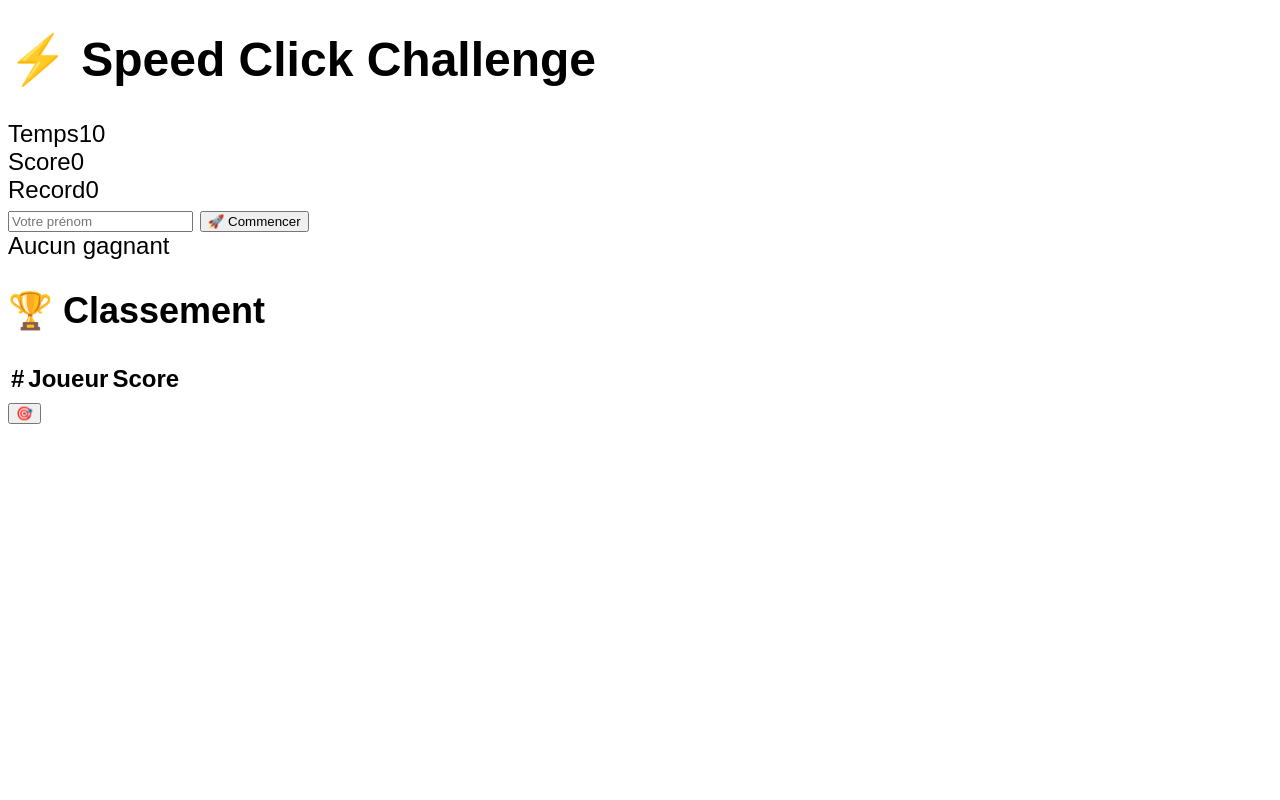
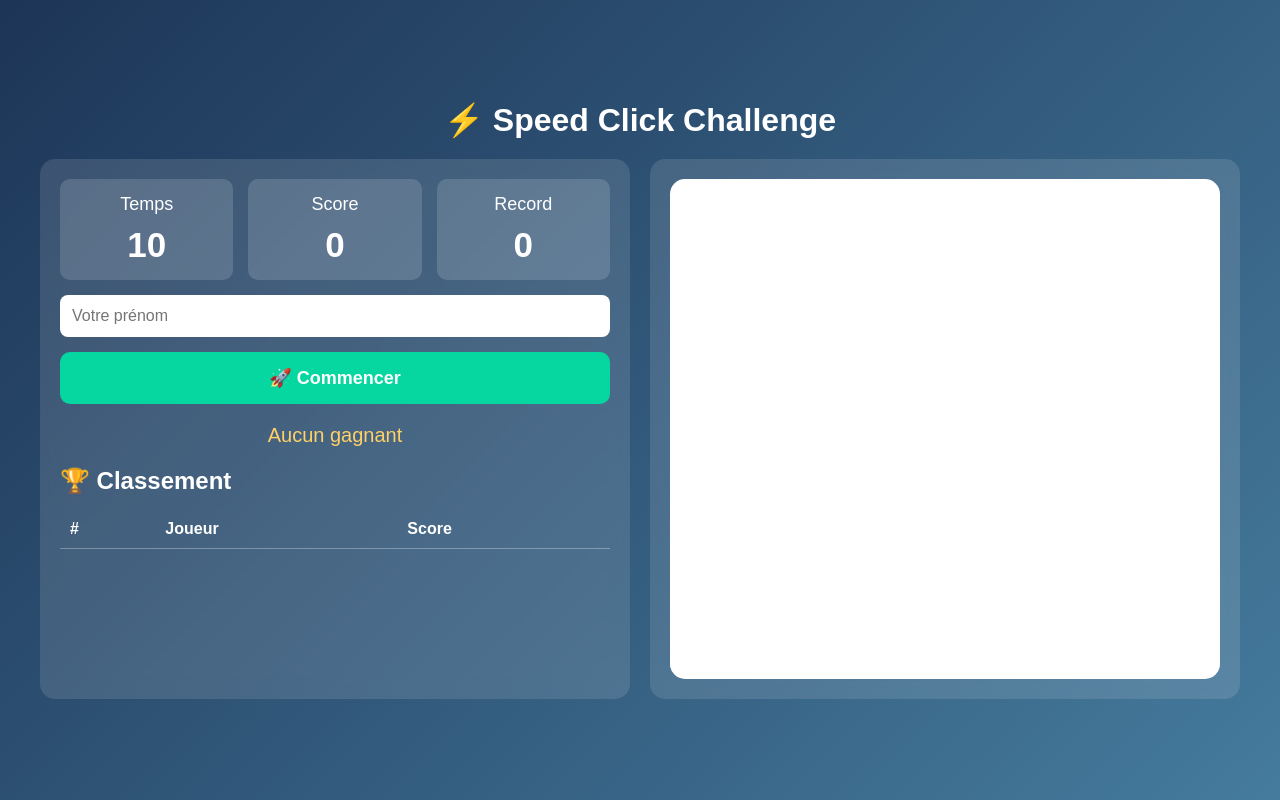
Before and after one commit to SprigganTwelve/Todo-CI-CD, a plain HTML site: page index.html in a window 1280 px wide. Drawn offline with Linux system fonts and the light colour scheme.

Commit message:
set up css

```diff
--- a/style.css
+++ b/style.css
@@ -1,52 +1,144 @@
+* {
+  box-sizing: border-box;
+  margin: 0;
+  padding: 0;
+  font-family: Arial, sans-serif;
+}
+
 body {
-  font-family: sans-serif;
-  font-size: 1.5rem;
+  min-height: 100vh;
+  display: flex;
+  justify-content: center;
+  align-items: center;
+  background: linear-gradient(135deg, #1d3557, #457b9d);
+  color: white;
+}
+
+.container {
+  width: 95%;
+  max-width: 1200px;
 }
 
 h1 {
-  font-family: fantasy;
+  text-align: center;
+  margin-bottom: 20px;
 }
 
-#container {
-  margin: 5rem;
+.layout {
+  display: grid;
+  grid-template-columns: 1fr 1fr;
+  gap: 20px;
 }
 
-#button-clicker {
-  background-color: aquamarine;
+.panel {
+  background: rgba(255, 255, 255, 0.12);
+  padding: 20px;
+  border-radius: 15px;
+  backdrop-filter: blur(10px);
+}
+
+.stats {
+  display: grid;
+  grid-template-columns: repeat(3, 1fr);
+  gap: 15px;
+}
+
+.card {
+  background: rgba(255, 255, 255, 0.15);
+  padding: 15px;
+  border-radius: 10px;
+  text-align: center;
+  font-size: 18px;
+}
+
+.card span {
+  display: block;
+  margin-top: 10px;
+  font-size: 35px;
+  font-weight: bold;
+}
+
+input {
+  width: 100%;
+  padding: 12px;
+  margin: 15px 0;
   border: none;
-  padding: 1rem;
-  border-radius: 0.5rem;
+  border-radius: 8px;
+  font-size: 16px;
+}
+
+button {
   cursor: pointer;
-  font-size: 1.5rem;
+}
+
+#startBtn {
+  width: 100%;
+  padding: 15px;
+  border: none;
+  border-radius: 10px;
+  background: #06d6a0;
+  color: white;
+  font-size: 18px;
   font-weight: bold;
-  transition: all 0.3s;
-  &:hover {
-    scale: 1.1;
+}
+
+#startBtn:hover {
+  background: #04b889;
+}
+
+#winner {
+  margin: 20px 0;
+  text-align: center;
+  color: #ffd166;
+  font-size: 20px;
+}
+
+#gameArea {
+  height: 500px;
+  background: white;
+  border-radius: 15px;
+  position: relative;
+  overflow: hidden;
+}
+
+#target {
+  display: none;
+  position: absolute;
+  width: 70px;
+  height: 70px;
+  border-radius: 50%;
+  border: none;
+  background: #e63946;
+  font-size: 30px;
+}
+
+#target:hover {
+  transform: scale(1.1);
+}
+
+table {
+  width: 100%;
+  border-collapse: collapse;
+  margin-top: 15px;
+}
+
+th,
+td {
+  padding: 10px;
+  text-align: left;
+  border-bottom: 1px solid rgba(255, 255, 255, 0.3);
+}
+
+@media (max-width: 800px) {
+  .layout {
+    grid-template-columns: 1fr;
+  }
+
+  .stats {
+    grid-template-columns: 1fr;
+  }
+
+  #gameArea {
+    height: 350px;
   }
 }
-
-.flex-center {
-  display: flex;
-  justify-content: center;
-  align-items: center;
-  text-align: center;
-}
-
-.catchphrase {
-  margin: 3rem 0;
-  text-align: center;
-}
-
-.number {
-  margin: 3rem 0;
-  text-align: center;
-  background-color: blanchedalmond;
-  width: 10rem;
-  height: 10rem;
-  display: flex;
-  justify-content: center;
-  align-items: center;
-  border-radius: 25%;
-  font-size: 3rem;
-  font-weight: bold;
-}
```
